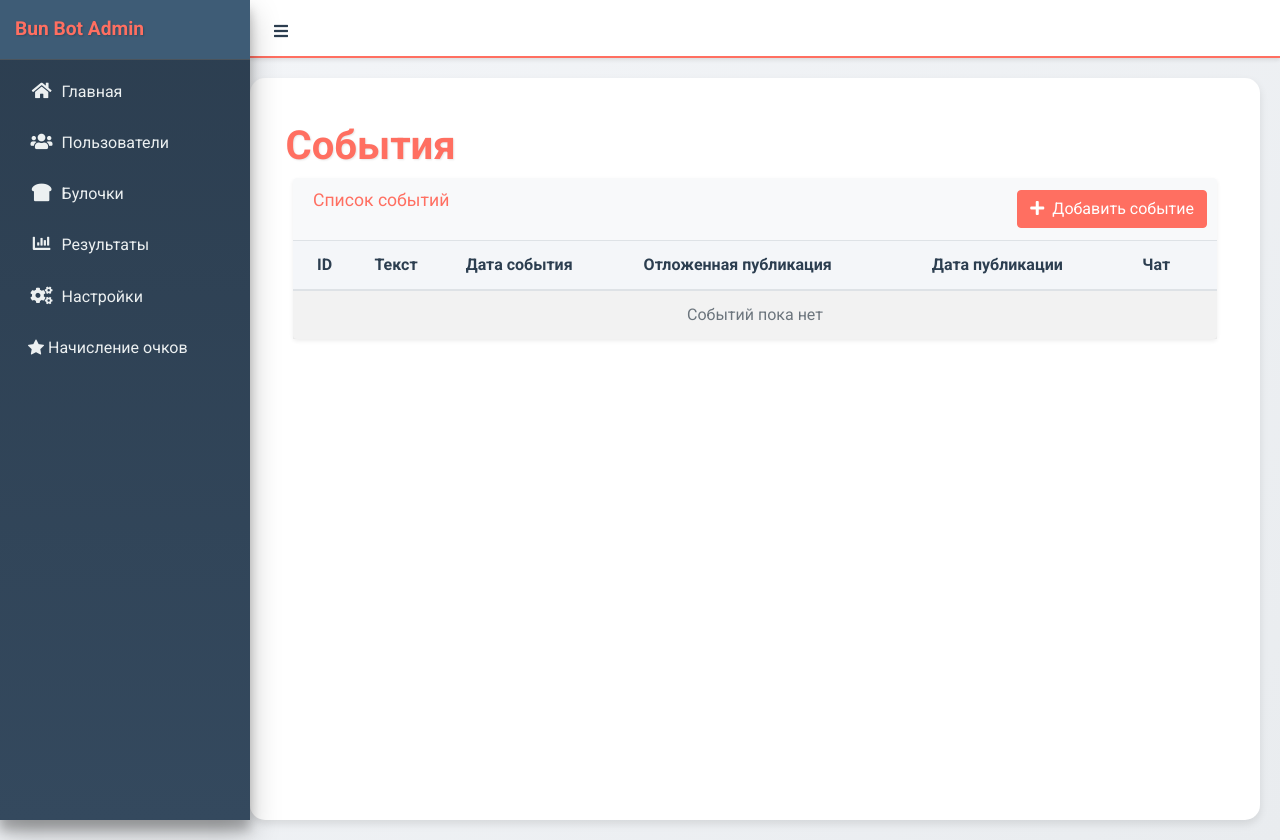
After one commit to beerhunters/crewassrun, a Flask app: template admin/templates/events.html in a window 1280 px wide. The commit adds this page. Run offline with Flask 3, Linux system fonts and the light colour scheme; the template is opened without the code that fills it, so the values that code supplies are empty; parts of the project's set-up code (start-up, migrations or seed data) failed here and were passed over; some libraries are stand-ins or nearby versions.

Commit message:
some improve

```diff
--- a/admin/templates/base.html
+++ b/admin/templates/base.html
@@ -212,6 +212,12 @@
                             <i class="bi bi-star-fill me-1"></i> Начисление очков
                         </a>
                     </li>
+<!--                    <li class="nav-item">-->
+<!--                      <a href="{{ url_for('admin.events') }}" class="nav-link">-->
+<!--                        <i class="nav-icon fas fa-calendar"></i>-->
+<!--                        <p>События</p>-->
+<!--                      </a>-->
+<!--                    </li>-->
                 </ul>
             </nav>
         </div>
--- /dev/null
+++ b/admin/templates/events.html
@@ -0,0 +1,49 @@
+{% extends "base.html" %}
+{% block title %}События{% endblock %}
+{% block header %}События{% endblock %}
+{% block content %}
+<div class="container-fluid">
+  <div class="card shadow-sm">
+    <div class="card-header bg-light border-bottom">
+      <h3 class="card-title" style="color: #ff6f61;">Список событий</h3>
+      <div class="card-tools">
+        <a href="{{ url_for('admin.add_event') }}" class="btn btn-primary">
+          <i class="fas fa-plus mr-2"></i>Добавить событие
+        </a>
+      </div>
+    </div>
+    <div class="card-body p-0">
+      <table class="table table-hover table-striped">
+        <thead style="background: #f4f6f9;">
+          <tr>
+            <th>ID</th>
+            <th>Текст</th>
+            <th>Дата события</th>
+            <th>Отложенная публикация</th>
+            <th>Дата публикации</th>
+            <th>Чат</th>
+          </tr>
+        </thead>
+        <tbody>
+          {% if events %}
+            {% for event in events %}
+            <tr>
+              <td>{{ event.id }}</td>
+              <td>{{ event.text|truncate(50) }}</td>
+              <td>{{ event.event_date.strftime('%Y-%m-%d %H:%M') }}</td>
+              <td>{{ 'Да' if event.is_delayed else 'Нет' }}</td>
+              <td>{{ event.publish_date.strftime('%Y-%m-%d %H:%M') if event.publish_date else 'Н/Д' }}</td>
+              <td>{{ event.chat_id }}</td>
+            </tr>
+            {% endfor %}
+          {% else %}
+            <tr>
+              <td colspan="6" class="text-center text-muted">Событий пока нет</td>
+            </tr>
+          {% endif %}
+        </tbody>
+      </table>
+    </div>
+  </div>
+</div>
+{% endblock %}
```
Also changed, not shown: admin/templates/add_event.html (added, +51 -0 lines), database/models.py (+16 -0 lines).
